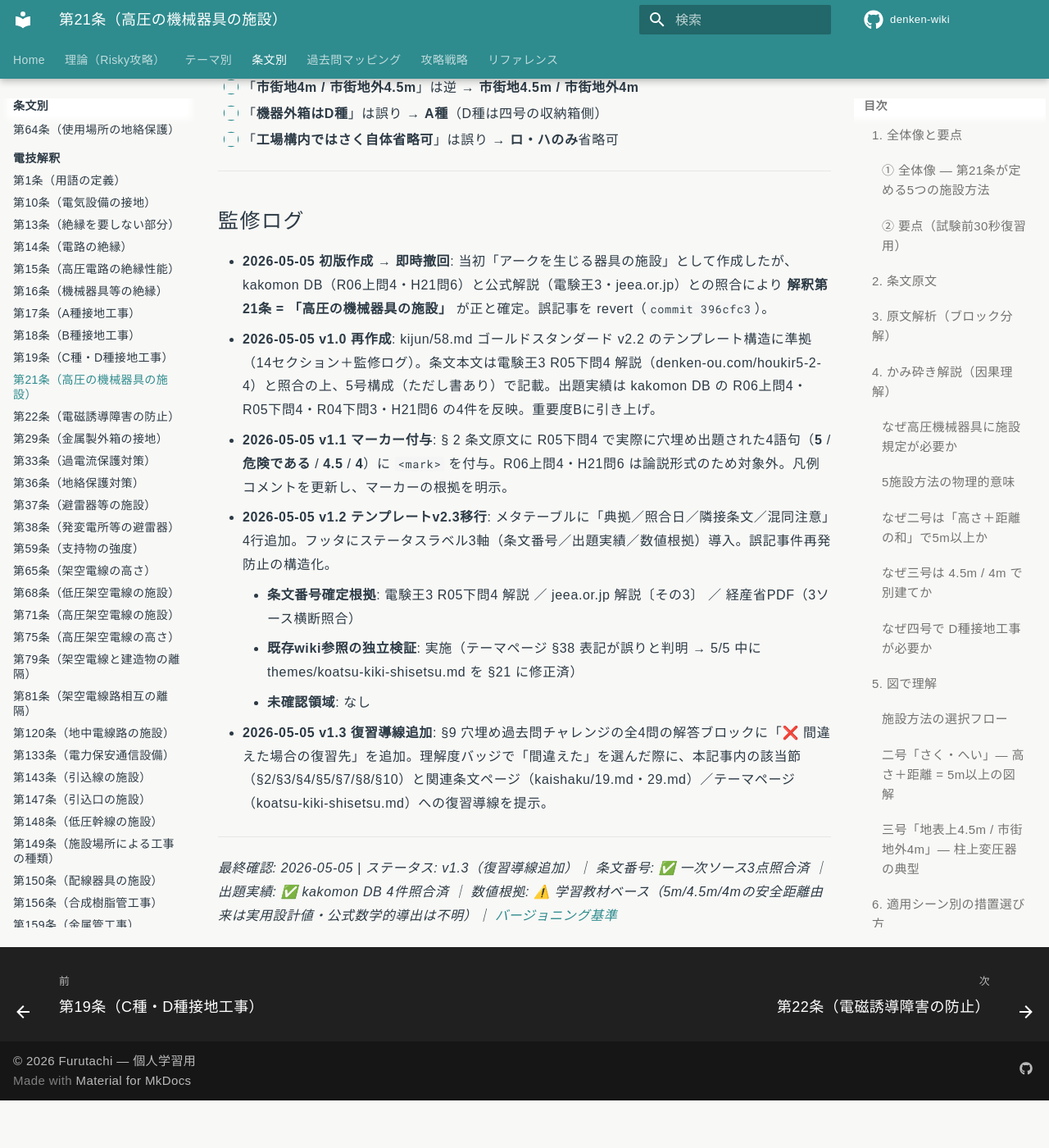
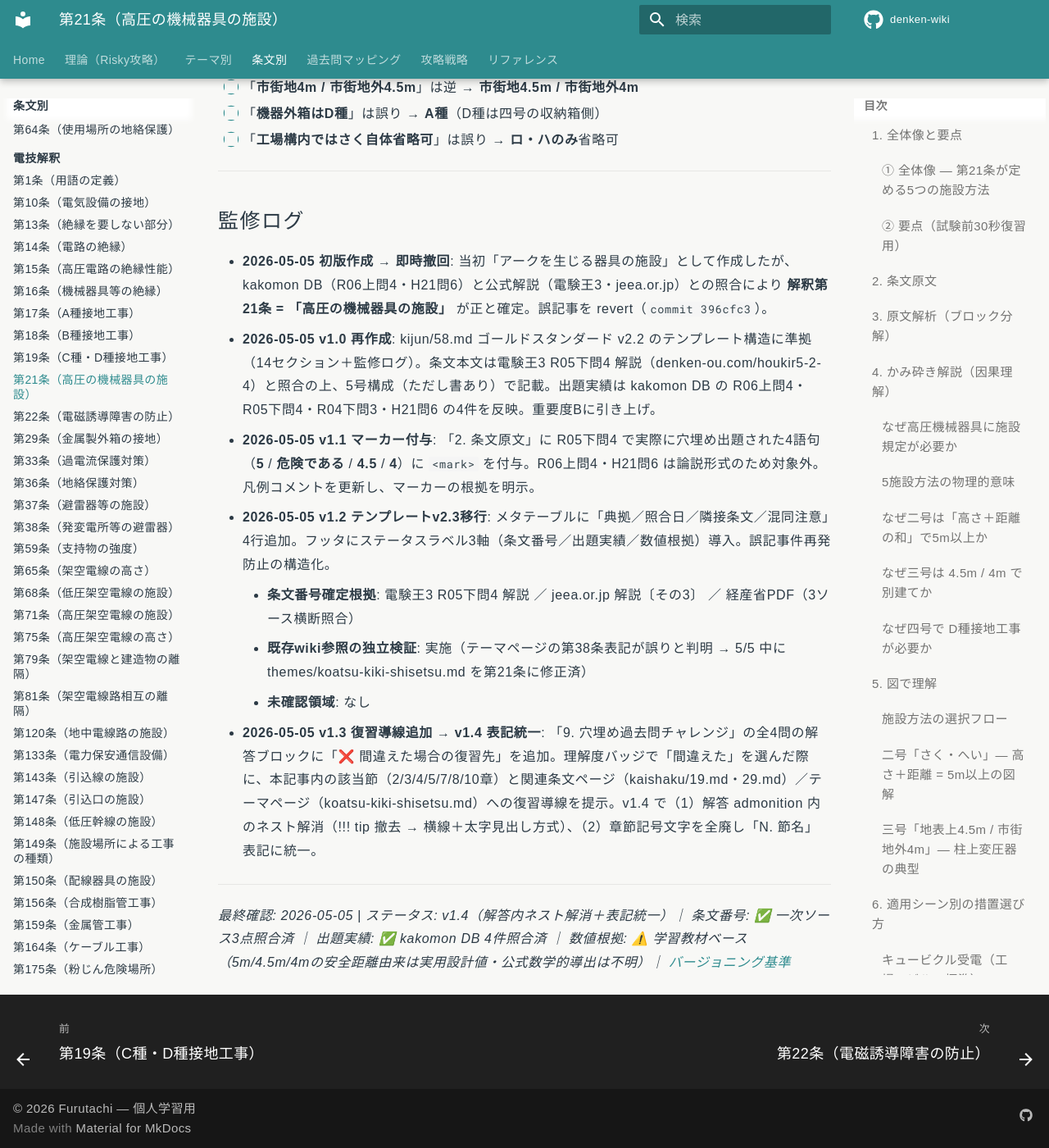
Before and after one commit to kfurufuru/denken-wiki, an MkDocs documentation site: the page built from docs/articles/kaishaku/21.md, in a window 1280 px wide and 1400 px high, scrolled down 18301 px. Shown: the whole window at 82% size. Built offline with MkDocs 1.6.1 and Material for MkDocs 9.7.7, drawn with Linux system fonts in a browser that asks for light colours; comment, search, counter and statistics services are not loaded; before the commit the page ends 19643 px from its top, so only the background shows below that; some of the changed text lies outside the part shown.

Commit message:
fix(kaishaku/21): v1.4 — 解答内ネスト解消＋§表記禁止ルール準拠
ユーザー指摘 2点を修正:
1. 解答 admonition 内に tip admonition がネストして「枠内に枠」状態 →
   !!! tip ブロックを撤去し、横線＋太字見出し「❌ 間違えた場合の復習先」＋
   箇条書きに変更（4問すべて）
2. § 記号は CLAUDE.md / mkdocs-rules.md / wiki_check.py で明示禁止されて
   いたが私の v1.3 で導入してしまった違反 → 全 § を「N. 節名」表記に置換
   - メタテーブル「§21」→「第21条」
   - 監修ログ内 §2/§9/§38 等 → 章番号表記
   - mkdocs.yml ナビ「高圧機械器具の施設（§21）」→「（解釈第21条）」

```diff
--- a/docs/articles/kaishaku/21.md
+++ b/docs/articles/kaishaku/21.md
@@ -17,7 +17,7 @@
 | 上位省令 | 省令第9条（高圧又は特別高圧の電気機械器具の危険の防止） |
 | 関連 | 解釈第22条（特別高圧用の機械器具の施設）／解釈第29条（機械器具の金属製外箱等の接地＝A種）／解釈第38条（避雷器等の施設） |
 | **典拠（一次ソース）** | 電験王3 R05下問4 解説（denken-ou.com/houkir5-2-4） ／ jeea.or.jp 解説〔その3〕（jeea.or.jp/course/contents/11103） ／ 経産省PDF 令和7年11月版 |
-| **照合日** | 2026-05-05（条文番号 §21 と正式タイトル「高圧の機械器具の施設」を3ソース横断照合） |
+| **照合日** | 2026-05-05（条文番号 第21条 と正式タイトル「高圧の機械器具の施設」を3ソース横断照合） |
 | **隣接条文** | ← [第19条（C/D種接地工事）](19.md) ／ 第20条（電線の混触防止） ／ [第22条（特別高圧用機械器具）](22.md) → |
 | **混同注意** | 同番号の **省令第21条**（架空電線及び地中電線の感電の防止）とは **別物** |
 
@@ -507,11 +507,12 @@
 
     ---
 
-    !!! tip "❌ 間違えた場合の復習先"
-        - **数値「5m / 4.5m / 4m」の根拠** → 本記事 **§4 かみ砕き解説**（なぜ「和で5m」「市街地4.5m / 市街地外4m」か）／ **§5 図で理解**（二号さく・へいSVG ＆ 三号地表上4.5m/4m SVG）
-        - **「危険である旨」の正確な表現**（「立入禁止」と取り違え） → 本記事 **§2 条文原文** 二号ハ ／ **§8 頻出ひっかけ #2**
-        - **市街地 4.5m / 市街地外 4m の混同**（逆転ひっかけ） → 本記事 **§8 頻出ひっかけ #3** ／ **§10 まぎらわしい選択肢**
-        - **横断的に押さえる** → [テーマ: 高圧機械器具の施設](../../themes/koatsu-kiki-shisetsu.md)
+    **❌ 間違えた場合の復習先**
+
+    - **数値「5m / 4.5m / 4m」の根拠** → 本記事「**4. かみ砕き解説**」（なぜ「和で5m」「市街地4.5m / 市街地外4m」か）／「**5. 図で理解**」（二号さく・へいSVG ＆ 三号地表上4.5m/4m SVG）
+    - **「危険である旨」の正確な表現**（「立入禁止」と取り違え） → 本記事「**2. 条文原文**」二号ハ ／「**8. 頻出ひっかけ**」#2
+    - **市街地 4.5m / 市街地外 4m の混同**（逆転ひっかけ） → 本記事「**8. 頻出ひっかけ**」#3 ／「**10. まぎらわしい選択肢**」
+    - **横断的に押さえる** → [テーマ: 高圧機械器具の施設](../../themes/koatsu-kiki-shisetsu.md)
 
 !!! abstract "問題2: 適用除外（ただし書）"
     高圧の機械器具は、次の各号のいずれかにより施設すること。ただし、（　ア　）又は変電所、（　イ　）若しくはこれらに準ずる場所に施設する場合はこの限りでない。
@@ -524,10 +525,11 @@
 
     ---
 
-    !!! tip "❌ 間違えた場合の復習先"
-        - **ただし書の構造**（「いずれか」と「ただし」の違い）→ 本記事 **§2 条文原文** 冒頭ただし書 ／ **§3 原文解析**（ただし書ブロック）
-        - **なぜ発電所等は適用除外か**（敷地全体が立入制限のため）→ 本記事 **§1 ②要点** 適用除外行 ／ **§8 頻出ひっかけ #8**
-        - **3場所の語順「発電所・変電所・開閉所」** → 本記事 **§2 条文原文**（条文の語順そのまま暗記）
+    **❌ 間違えた場合の復習先**
+
+    - **ただし書の構造**（「いずれか」と「ただし」の違い）→ 本記事「**2. 条文原文**」冒頭ただし書 ／「**3. 原文解析**」（ただし書ブロック）
+    - **なぜ発電所等は適用除外か**（敷地全体が立入制限のため）→ 本記事「**1. 全体像と要点**」②要点 適用除外行 ／「**8. 頻出ひっかけ**」#8
+    - **3場所の語順「発電所・変電所・開閉所」** → 本記事「**2. 条文原文**」（条文の語順そのまま暗記）
 
 !!! abstract "問題3: 四号の収納方式"
     機械器具を（　ア　）製の箱又は（　イ　）接地工事を施した（　ウ　）製の箱に収め、かつ、（　エ　）が露出しないように施設すること。
@@ -542,11 +544,12 @@
 
     ---
 
-    !!! tip "❌ 間違えた場合の復習先"
-        - **四号の構造（コンクリ箱 / 金属箱+D種）** → 本記事 **§2 条文原文** 四号 ／ **§3 原文解析**（四号ブロック）
-        - **なぜD種接地が必要か**（金属箱が漏電で高圧化するリスク）→ 本記事 **§4 かみ砕き解説**「なぜ四号で D種接地工事が必要か」
-        - **機器外箱(A種) と 収納箱(D種) の混同**（最頻出ひっかけ）→ 本記事 **§7 関連条文**（接地工事の使い分け表）／ **§8 頻出ひっかけ #7**
-        - **関連条文ページ**: [解釈第19条 C種・D種接地工事](19.md) ／ [解釈第29条 機械器具の金属製外箱等の接地（A種）](29.md)
+    **❌ 間違えた場合の復習先**
+
+    - **四号の構造（コンクリ箱 / 金属箱+D種）** → 本記事「**2. 条文原文**」四号 ／「**3. 原文解析**」（四号ブロック）
+    - **なぜD種接地が必要か**（金属箱が漏電で高圧化するリスク）→ 本記事「**4. かみ砕き解説**」内「なぜ四号で D種接地工事が必要か」
+    - **機器外箱(A種) と 収納箱(D種) の混同**（最頻出ひっかけ）→ 本記事「**7. 関連条文との関係**」（接地工事の使い分け表）／「**8. 頻出ひっかけ**」#7
+    - **関連条文ページ**: [解釈第19条 C種・D種接地工事](19.md) ／ [解釈第29条 機械器具の金属製外箱等の接地（A種）](29.md)
 
 !!! abstract "問題4: 三号の附属電線（R06上 問4 関連）"
     機械器具に附属する高圧電線に（　ア　）又は（　イ　）を使用し、機械器具を人が触れるおそれがないように地表上（　ウ　）m（市街地外においては（　エ　）m）以上の高さに施設すること。
@@ -561,10 +564,11 @@
 
     ---
 
-    !!! tip "❌ 間違えた場合の復習先"
-        - **三号の附属電線限定**（ケーブル又は引下げ用高圧絶縁電線）→ 本記事 **§2 条文原文** 三号 ／ **§8 頻出ひっかけ #9**
-        - **地表上 4.5m / 4m の数値根拠** → 本記事 **§4 かみ砕き解説**（なぜ市街地区分か）／ **§5 図で理解**（三号 柱上変圧器 SVG）
-        - **二号「和で5m」と三号「絶対高さ4.5m / 4m」の取り違え** → 本記事 **§1 ②要点**（数値の意味づけが異なる）／ **§10 まぎらわしい選択肢**
+    **❌ 間違えた場合の復習先**
+
+    - **三号の附属電線限定**（ケーブル又は引下げ用高圧絶縁電線）→ 本記事「**2. 条文原文**」三号 ／「**8. 頻出ひっかけ**」#9
+    - **地表上 4.5m / 4m の数値根拠** → 本記事「**4. かみ砕き解説**」（なぜ市街地区分か）／「**5. 図で理解**」（三号 柱上変圧器 SVG）
+    - **二号「和で5m」と三号「絶対高さ4.5m / 4m」の取り違え** → 本記事「**1. 全体像と要点**」②要点（数値の意味づけが異なる）／「**10. まぎらわしい選択肢**」
 
 ---
 
@@ -690,13 +694,13 @@
 
 - **2026-05-05 初版作成 → 即時撤回**: 当初「アークを生じる器具の施設」として作成したが、kakomon DB（R06上問4・H21問6）と公式解説（電験王3・jeea.or.jp）との照合により **解釈第21条 = 「高圧の機械器具の施設」** が正と確定。誤記事を revert（`commit 396cfc3`）。
 - **2026-05-05 v1.0 再作成**: kijun/58.md ゴールドスタンダード v2.2 のテンプレート構造に準拠（14セクション＋監修ログ）。条文本文は電験王3 R05下問4 解説（denken-ou.com/houkir5-2-4）と照合の上、5号構成（ただし書あり）で記載。出題実績は kakomon DB の R06上問4・R05下問4・R04下問3・H21問6 の4件を反映。重要度Bに引き上げ。
-- **2026-05-05 v1.1 マーカー付与**: § 2 条文原文に R05下問4 で実際に穴埋め出題された4語句（**5** / **危険である** / **4.5** / **4**）に `<mark>` を付与。R06上問4・H21問6 は論説形式のため対象外。凡例コメントを更新し、マーカーの根拠を明示。
+- **2026-05-05 v1.1 マーカー付与**: 「2. 条文原文」に R05下問4 で実際に穴埋め出題された4語句（**5** / **危険である** / **4.5** / **4**）に `<mark>` を付与。R06上問4・H21問6 は論説形式のため対象外。凡例コメントを更新し、マーカーの根拠を明示。
 - **2026-05-05 v1.2 テンプレートv2.3移行**: メタテーブルに「典拠／照合日／隣接条文／混同注意」4行追加。フッタにステータスラベル3軸（条文番号／出題実績／数値根拠）導入。誤記事件再発防止の構造化。
     - **条文番号確定根拠**: 電験王3 R05下問4 解説 ／ jeea.or.jp 解説〔その3〕 ／ 経産省PDF（3ソース横断照合）
-    - **既存wiki参照の独立検証**: 実施（テーマページ §38 表記が誤りと判明 → 5/5 中に themes/koatsu-kiki-shisetsu.md を §21 に修正済）
+    - **既存wiki参照の独立検証**: 実施（テーマページの第38条表記が誤りと判明 → 5/5 中に themes/koatsu-kiki-shisetsu.md を第21条に修正済）
     - **未確認領域**: なし
-- **2026-05-05 v1.3 復習導線追加**: §9 穴埋め過去問チャレンジの全4問の解答ブロックに「❌ 間違えた場合の復習先」を追加。理解度バッジで「間違えた」を選んだ際に、本記事内の該当節（§2/§3/§4/§5/§7/§8/§10）と関連条文ページ（kaishaku/19.md・29.md）／テーマページ（koatsu-kiki-shisetsu.md）への復習導線を提示。
+- **2026-05-05 v1.3 復習導線追加 → v1.4 表記統一**: 「9. 穴埋め過去問チャレンジ」の全4問の解答ブロックに「❌ 間違えた場合の復習先」を追加。理解度バッジで「間違えた」を選んだ際に、本記事内の該当節（2/3/4/5/7/8/10章）と関連条文ページ（kaishaku/19.md・29.md）／テーマページ（koatsu-kiki-shisetsu.md）への復習導線を提示。v1.4 で（1）解答 admonition 内のネスト解消（!!! tip 撤去 → 横線＋太字見出し方式）、（2）章節記号文字を全廃し「N. 節名」表記に統一。
 
 ---
 
-*最終確認: 2026-05-05 | ステータス: v1.3（復習導線追加）｜ 条文番号: ✅ 一次ソース3点照合済 ｜ 出題実績: ✅ kakomon DB 4件照合済 ｜ 数値根拠: ⚠️ 学習教材ベース（5m/4.5m/4mの安全距離由来は実用設計値・公式数学的導出は不明）｜ [バージョニング基準](../../reference/versioning.md)*
+*最終確認: 2026-05-05 | ステータス: v1.4（解答内ネスト解消＋表記統一）｜ 条文番号: ✅ 一次ソース3点照合済 ｜ 出題実績: ✅ kakomon DB 4件照合済 ｜ 数値根拠: ⚠️ 学習教材ベース（5m/4.5m/4mの安全距離由来は実用設計値・公式数学的導出は不明）｜ [バージョニング基準](../../reference/versioning.md)*
--- a/mkdocs.yml
+++ b/mkdocs.yml
@@ -118,7 +118,7 @@
     - 地中電線路: themes/chichuu-densen.md
     - 保護装置（過電流・地絡）: themes/hogo-sochi.md
     - 保護リレー（保護継電器）: themes/hogo-relay.md
-    - 高圧機械器具の施設（§21）: themes/koatsu-kiki-shisetsu.md
+    - 高圧機械器具の施設（解釈第21条）: themes/koatsu-kiki-shisetsu.md
     - 分散型電源・系統連系: themes/bunsan-dengen.md
     - 特殊場所の施設: themes/tokushu-basho.md
     - 配線工事・屋内配線: themes/haisen-koji.md
```
